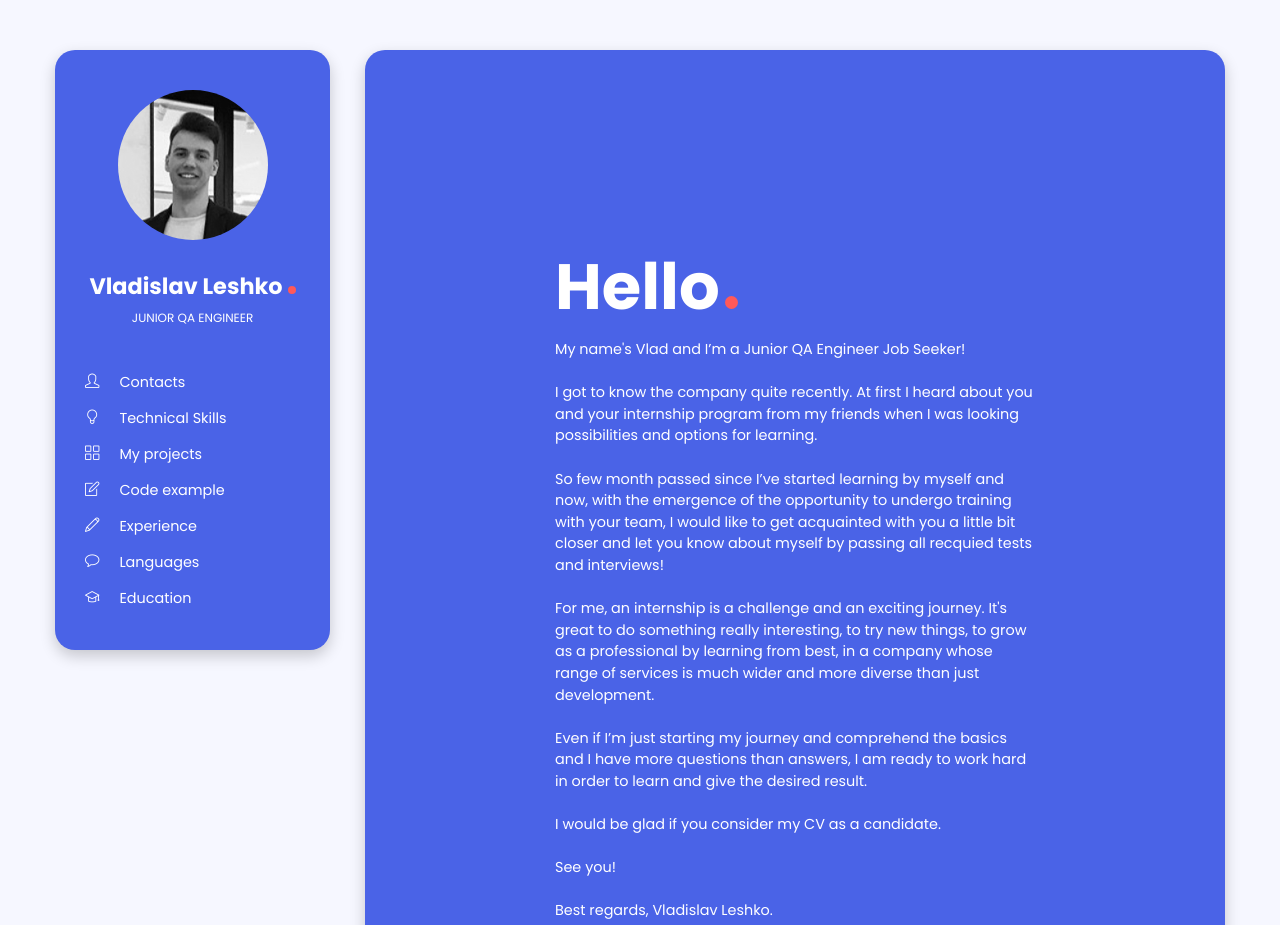
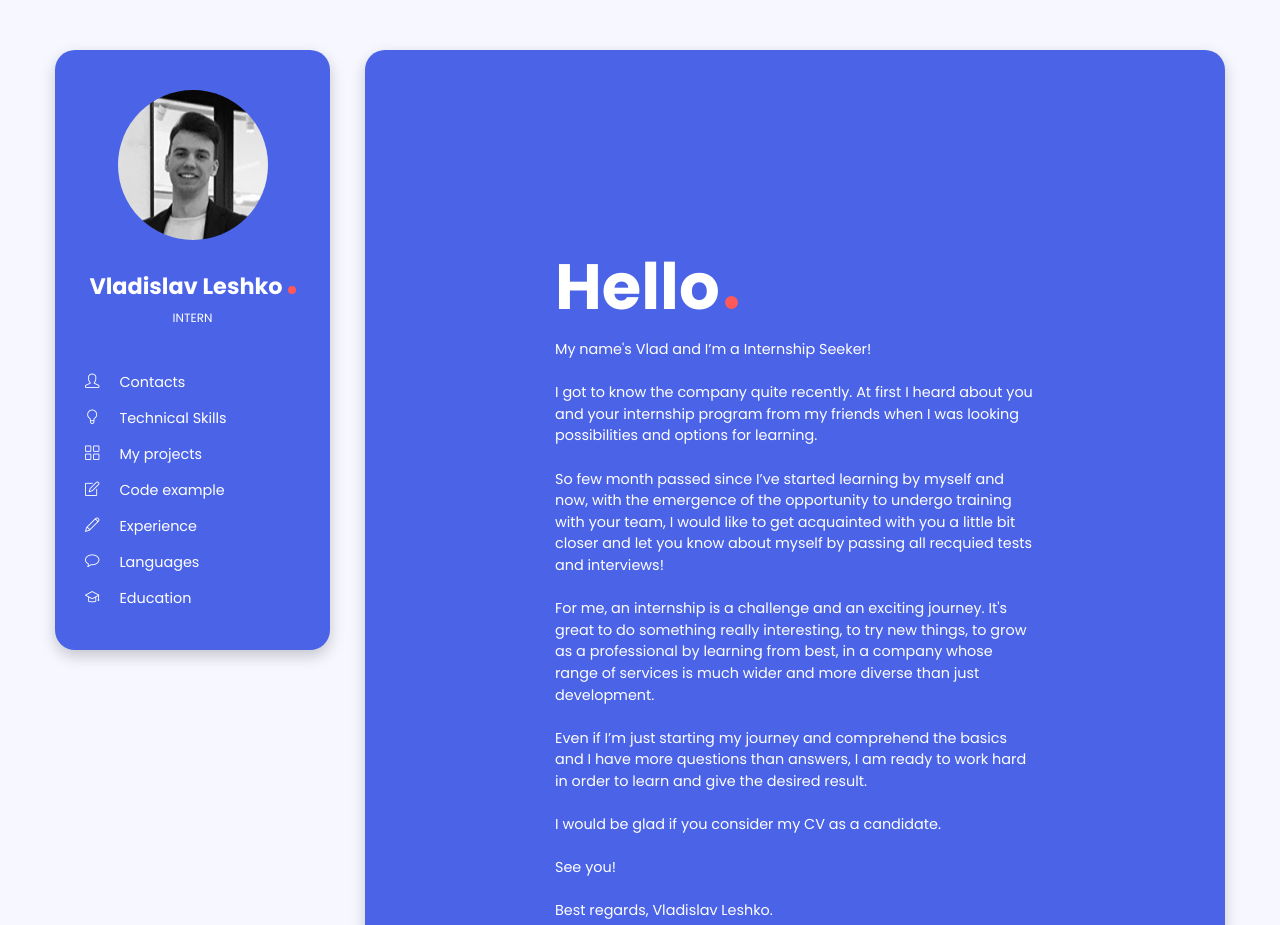
Before and after one commit to qfranq1/CV, a plain HTML site: page index.html in a window 1280 px wide. Shown: the top 925 px of the page. Drawn offline with nearby package versions, Linux system fonts and the light colour scheme; files whose address does not match are found by name.

Commit message:
changes in bio

```diff
--- a/index.html
+++ b/index.html
@@ -49,7 +49,7 @@
     <header class="header primary-color float-left shadow-dark">
       <img class="not-mobile vlad-photo" width="150" height="150" src="assets/images/photo-sm.jpg" alt="Vlad's photo">
       <h1><a href="#" class="dot">Vladislav Leshko</a></h1>
-      <p class="site-slogan">Junior QA Engineer</p>
+      <p class="site-slogan">Intern</p>
       <nav class="nav-main">
         <ul class="nav-menu-list">
           <li class="nav-menu-item">
@@ -81,7 +81,7 @@
       <div class="main-top section primary-color shadow-dark">
         <div class="main-top-content">
           <p class="main-top-title dot">Hello</p>
-          <p class="main-top-description">My name's Vlad and I’m a Junior QA Engineer Job Seeker!
+          <p class="main-top-description">My name's Vlad and I’m a Internship Seeker!
             <br><br>I got to know the company quite recently. At first I heard about you and your internship program from my friends when I was looking possibilities and options for learning.
             <br><br>So few month passed since I’ve started learning by myself and now, with the emergence of the opportunity to undergo training with your team, I would like to get acquainted with you a little bit closer and let you know about myself by passing all recquied tests and interviews!
             <br><br>For me, an internship is a challenge and an exciting journey. It's great to do something really interesting, to try new things, to grow as a professional by learning from best, in a company whose range of services is much wider and more diverse than just development.
```
